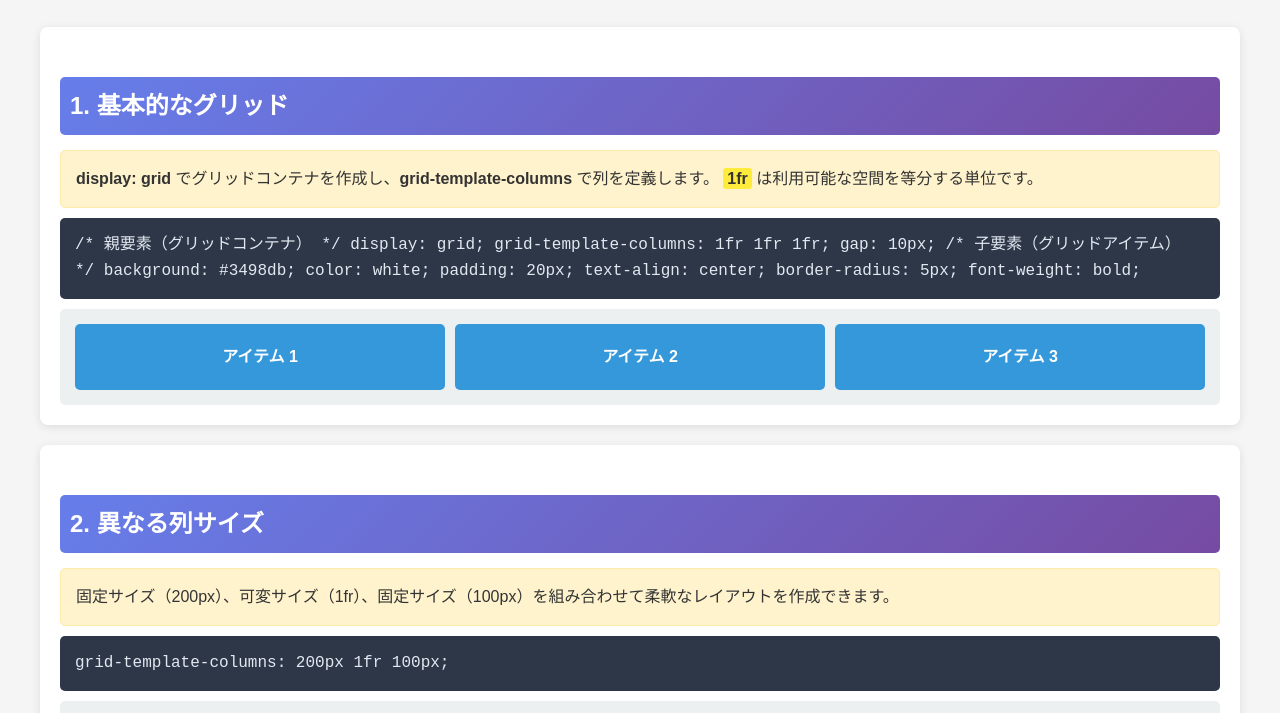
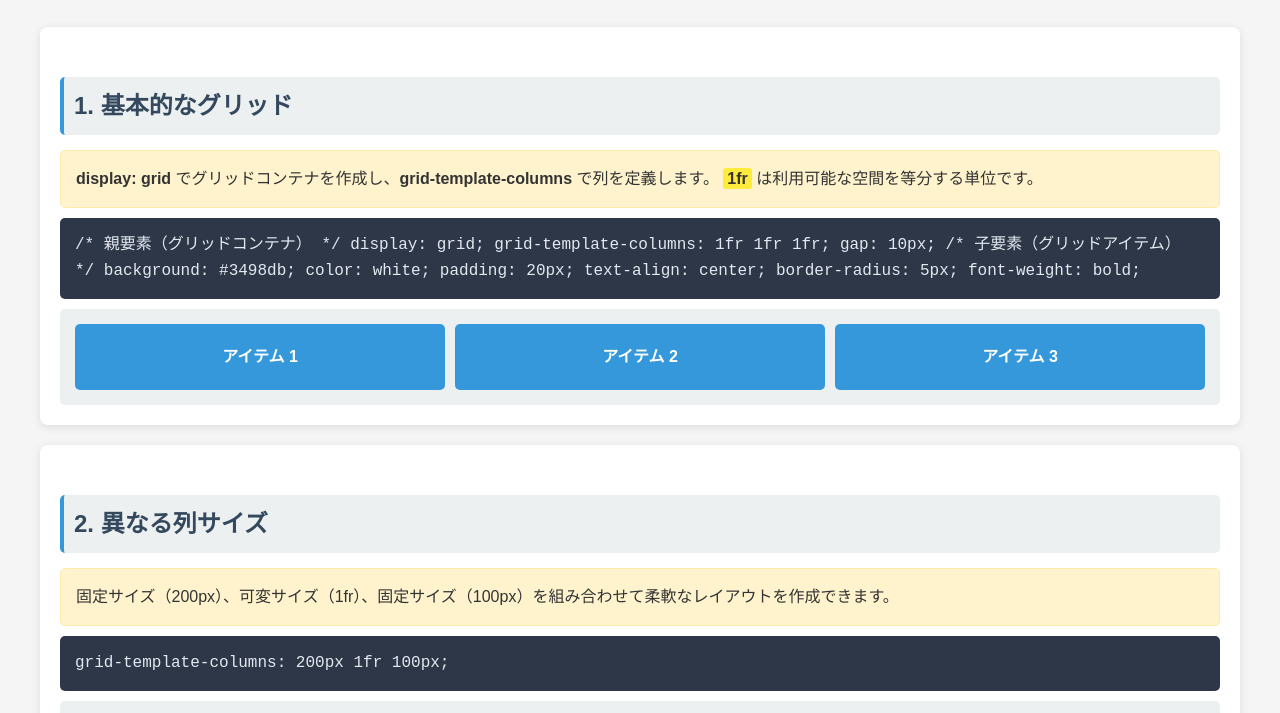
Before and after one commit to yamaguchidesign/grid-verification, a plain HTML site: page index.html in a window 1280 px wide. Shown: the part 87-800 px from the top of the page. Drawn offline with Linux system fonts and the light colour scheme.

Commit message:
h2のグラデーション背景を削除してシンプルなデザインに変更

```diff
--- a/index.html
+++ b/index.html
@@ -36,8 +36,8 @@
             color: #34495e;
             margin: 30px 0 15px 0;
             padding: 10px;
-            background: linear-gradient(135deg, #667eea 0%, #764ba2 100%);
-            color: white;
+            background: #ecf0f1;
+            border-left: 4px solid #3498db;
             border-radius: 5px;
         }
 
```
